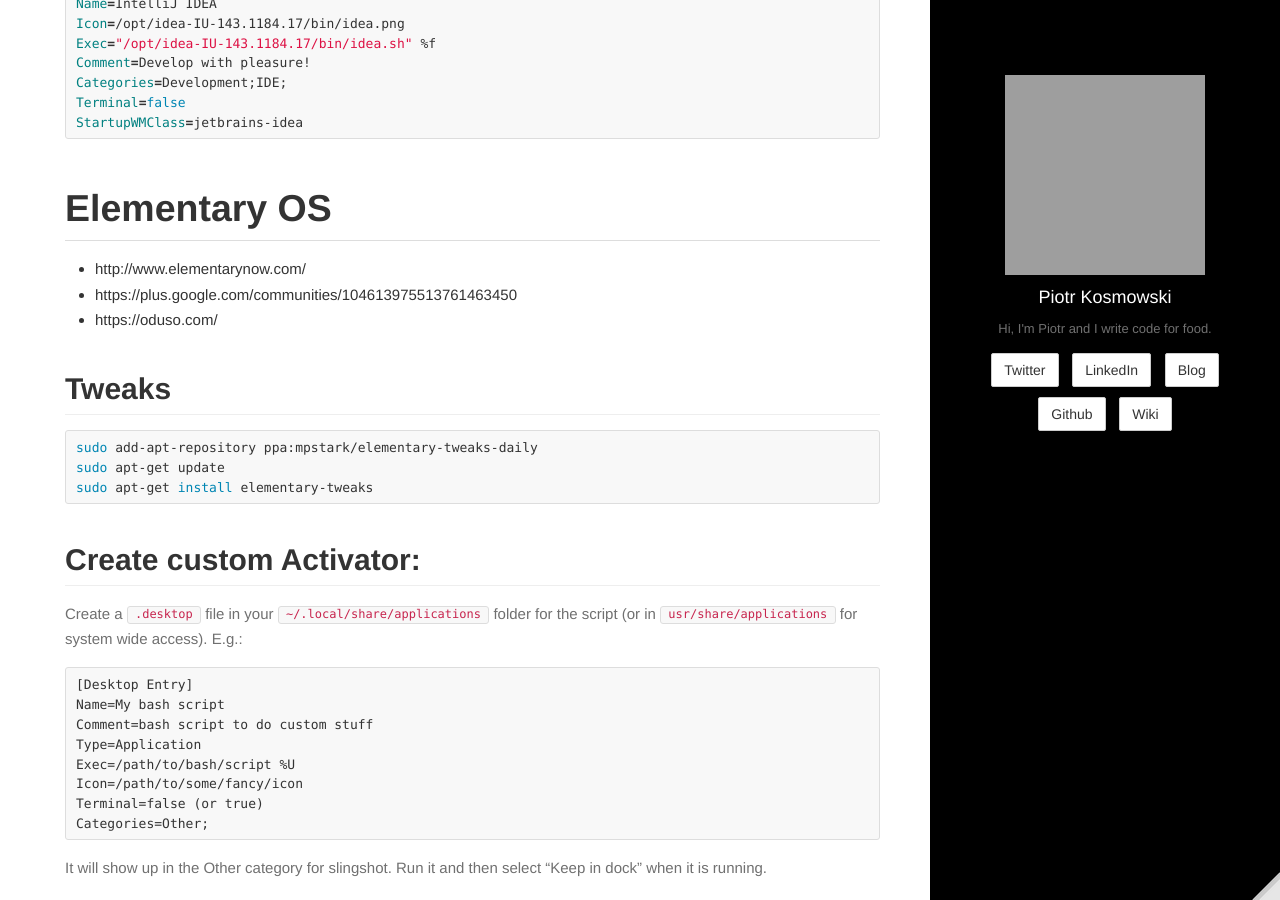
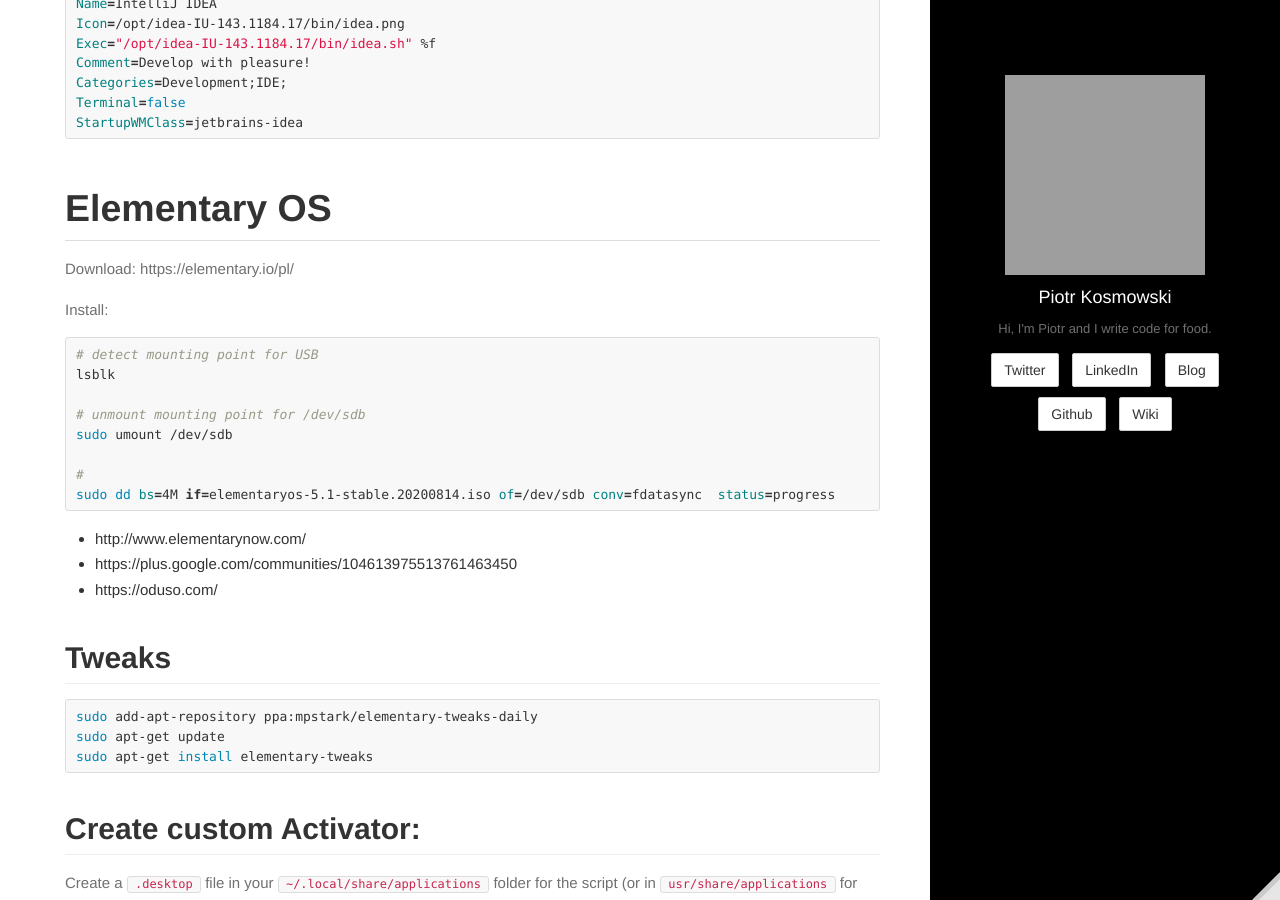
Before and after one commit to kospiotr/kospiotr.github.io, a Jekyll site: the page built from wiki/unix.md, in a window 1280 px wide and 900 px high, scrolled down 3680 px. Built offline with Jekyll 4.4.1, drawn with Linux system fonts in a browser that asks for light colours; grey boxes are pictures that could not be loaded.

Commit message:
Update unix.md

````diff
--- a/wiki/unix.md
+++ b/wiki/unix.md
@@ -141,6 +141,19 @@
 ```
 
 # Elementary OS
+Download: https://elementary.io/pl/
+
+Install:
+```bash
+# detect mounting point for USB
+lsblk
+
+# unmount mounting point for /dev/sdb
+sudo umount /dev/sdb
+
+#
+sudo dd bs=4M if=elementaryos-5.1-stable.20200814.iso of=/dev/sdb conv=fdatasync  status=progress
+```
 
 * http://www.elementarynow.com/
 * https://plus.google.com/communities/104613975513761463450
````
